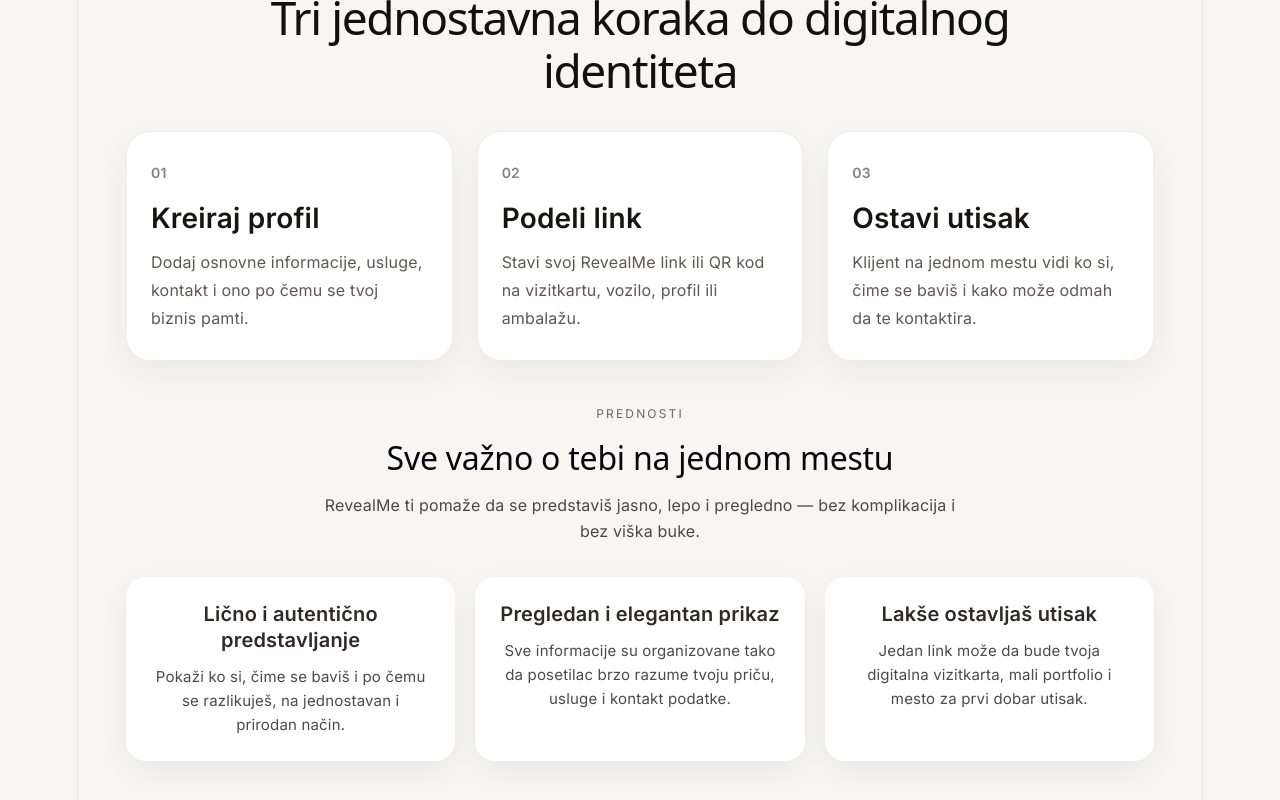
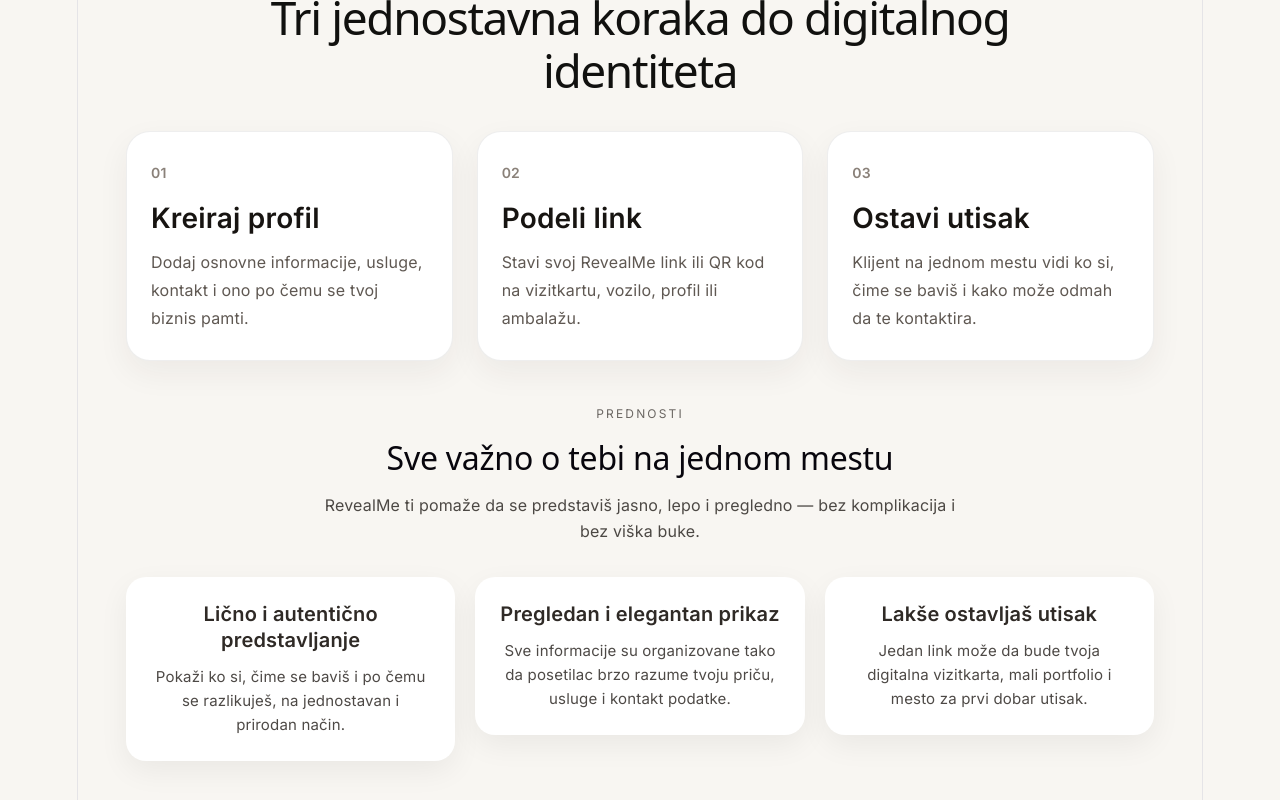
Before and after one commit to ModestyJay/RevealMe, a React (Vite) app: page / in a window 1280 px wide. Shown: the part 618-1418 px from the top of the page. Built offline with nearby package versions, Linux system fonts and the light colour scheme.

Commit message:
22.04.2026. 03:32 Izmene

```diff
--- a/src/App.css
+++ b/src/App.css
@@ -370,6 +370,19 @@
   transform: translateY(0);
 }
 
+.reveal-item {
+  opacity: 0;
+  transform: translateY(24px);
+  transition:
+    opacity 0.6s ease,
+    transform 0.6s ease;
+}
+
+.reveal-visible .reveal-item {
+  opacity: 1;
+  transform: translateY(0);
+}
+
 @media (max-width: 900px) {
   .steps-grid {
     grid-template-columns: 1fr;
--- a/src/components/Features.jsx
+++ b/src/components/Features.jsx
@@ -8,12 +8,18 @@
         </div>
 
         <div className="features-grid">
-          {items.map((item, index) => (
-            <article className="feature-card" key={index}>
-              <h3>{item.title}</h3>
-              <p>{item.text}</p>
-            </article>
-          ))}
+        {items.map((item, index) => (
+            <div
+                key={index}
+                className="reveal-item"
+                style={{ transitionDelay: `${index * 0.15}s` }}
+            >
+                <article className="feature-card">
+                <h3>{item.title}</h3>
+                <p>{item.text}</p>
+                </article>
+            </div>
+        ))}
         </div>
       </section>
     );
--- a/src/components/HowItWorks.jsx
+++ b/src/components/HowItWorks.jsx
@@ -7,14 +7,19 @@
       <h2 className="section-title">{title}</h2>
 
       <div className="steps-grid">
-        {steps.map((step) => (
+      {steps.map((step, index) => (
+        <div
+          key={step.number}
+          className="reveal-item"
+          style={{ transitionDelay: `${index * 0.15}s` }}
+        >
           <StepCard
-            key={step.number}
             number={step.number}
             title={step.title}
             text={step.text}
           />
-        ))}
+        </div>
+      ))}
       </div>
     </section>
   );
```
